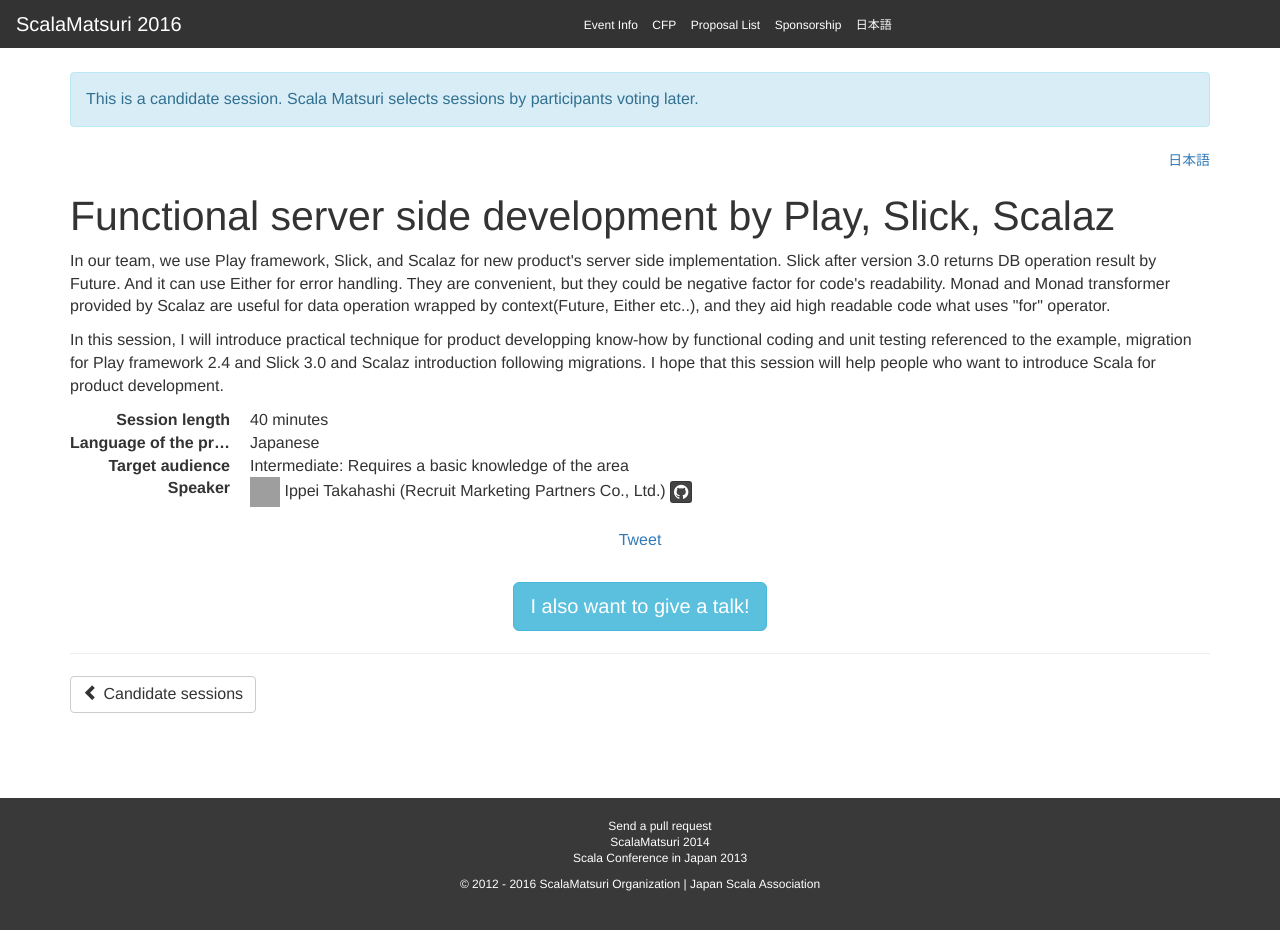
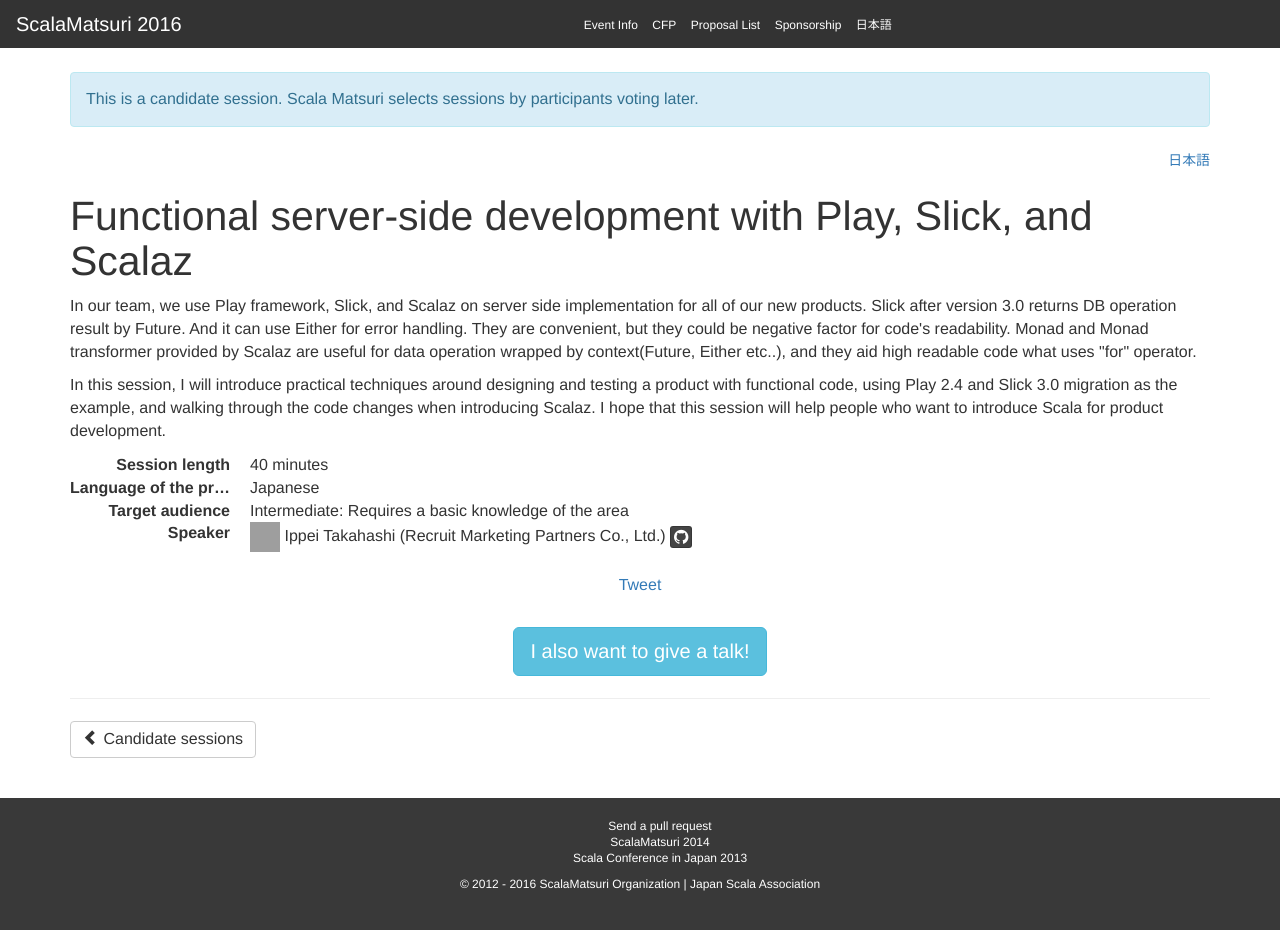
Before and after one commit to scalajp/2016.scalamatsuri.org, a Jekyll site: the page built from _candidates_en/IppeiTakahashi_1.html, in a window 1280 px wide and 938 px high. Shown: the top 930 px of the window. Built offline with Jekyll 4.4.1, drawn with Linux system fonts in a browser that asks for light colours; nearby versions of some CDN libraries; comment, search, counter and statistics services are not loaded; grey boxes are pictures that could not be loaded.

Commit message:
Apply review

```diff
--- a/_candidates_en/IppeiTakahashi_1.html
+++ b/_candidates_en/IppeiTakahashi_1.html
@@ -1,6 +1,6 @@
 ---
 name: Ippei Takahashi
-title: Functional server side development by Play, Slick, Scalaz
+title: Functional server-side development with Play, Slick, and Scalaz
 length: 40
 audience: Intermediate
 language: Japanese
@@ -10,10 +10,10 @@ icon: http://gravatar.com/avatar/e49eefa4110fda959f19da1341871b53
 organization: Recruit Marketing Partners Co., Ltd.
 ---
 <p>
-In our team, we use Play framework, Slick, and Scalaz for new product's server side implementation.
+In our team, we use Play framework, Slick, and Scalaz on server side implementation for all of our new products.
 Slick after version 3.0 returns DB operation result by Future. And it can use Either for error handling. They are convenient, but they could be negative factor for code's readability. Monad and Monad transformer provided by Scalaz are useful for data operation wrapped by context(Future, Either etc..), and they aid high readable code what uses "for" operator.
 </p>
 <p>
-In this session, I will introduce practical technique for product developping know-how by functional coding and unit testing referenced to the example, migration for Play framework 2.4 and Slick 3.0 and Scalaz introduction following migrations.
+In this session, I will introduce practical techniques around designing and testing a product with functional code, using Play 2.4 and Slick 3.0 migration as the example, and walking through the code changes when introducing Scalaz.
 I hope that this session will help people who want to introduce Scala for product development.
 </p>
```
